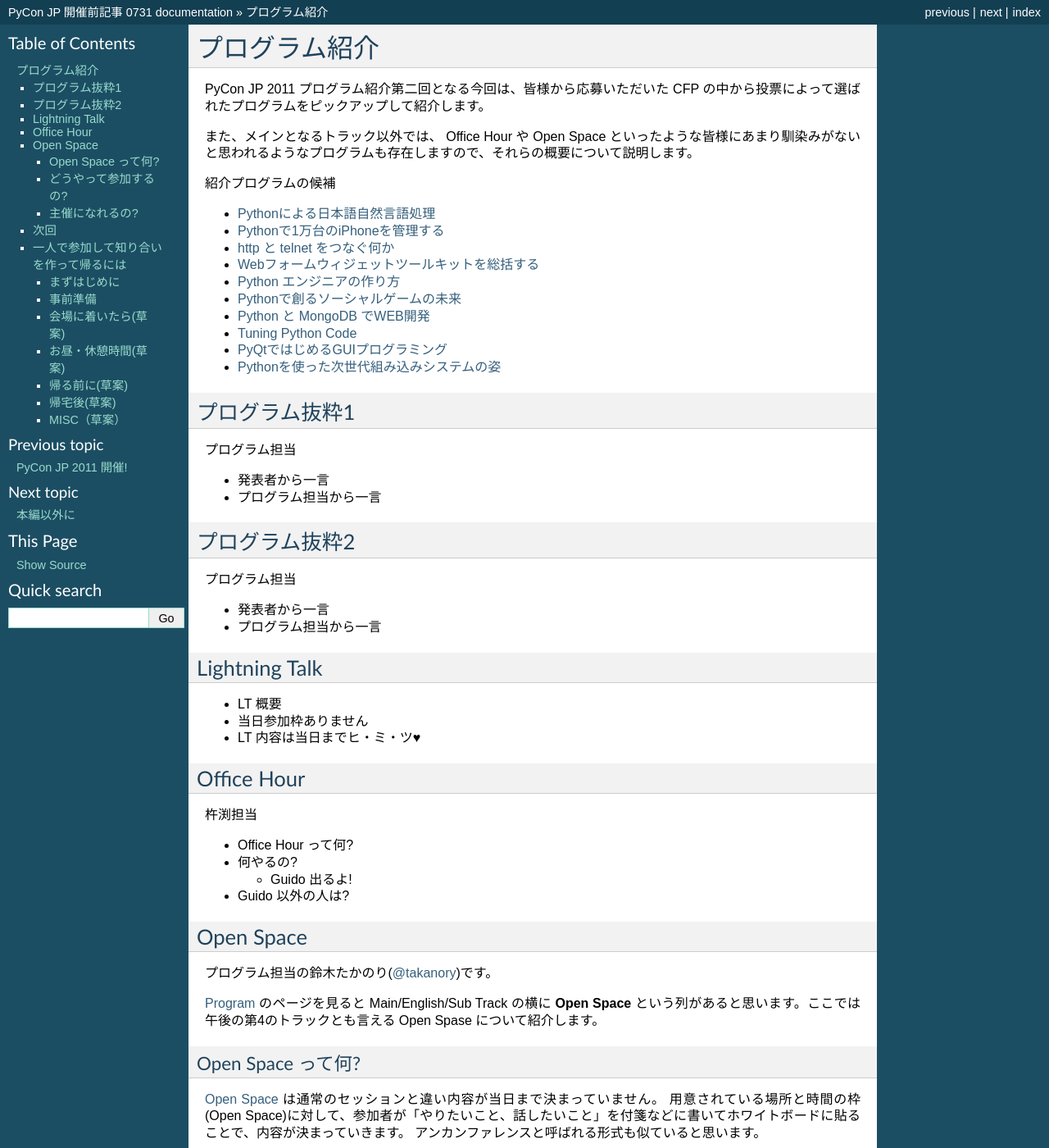
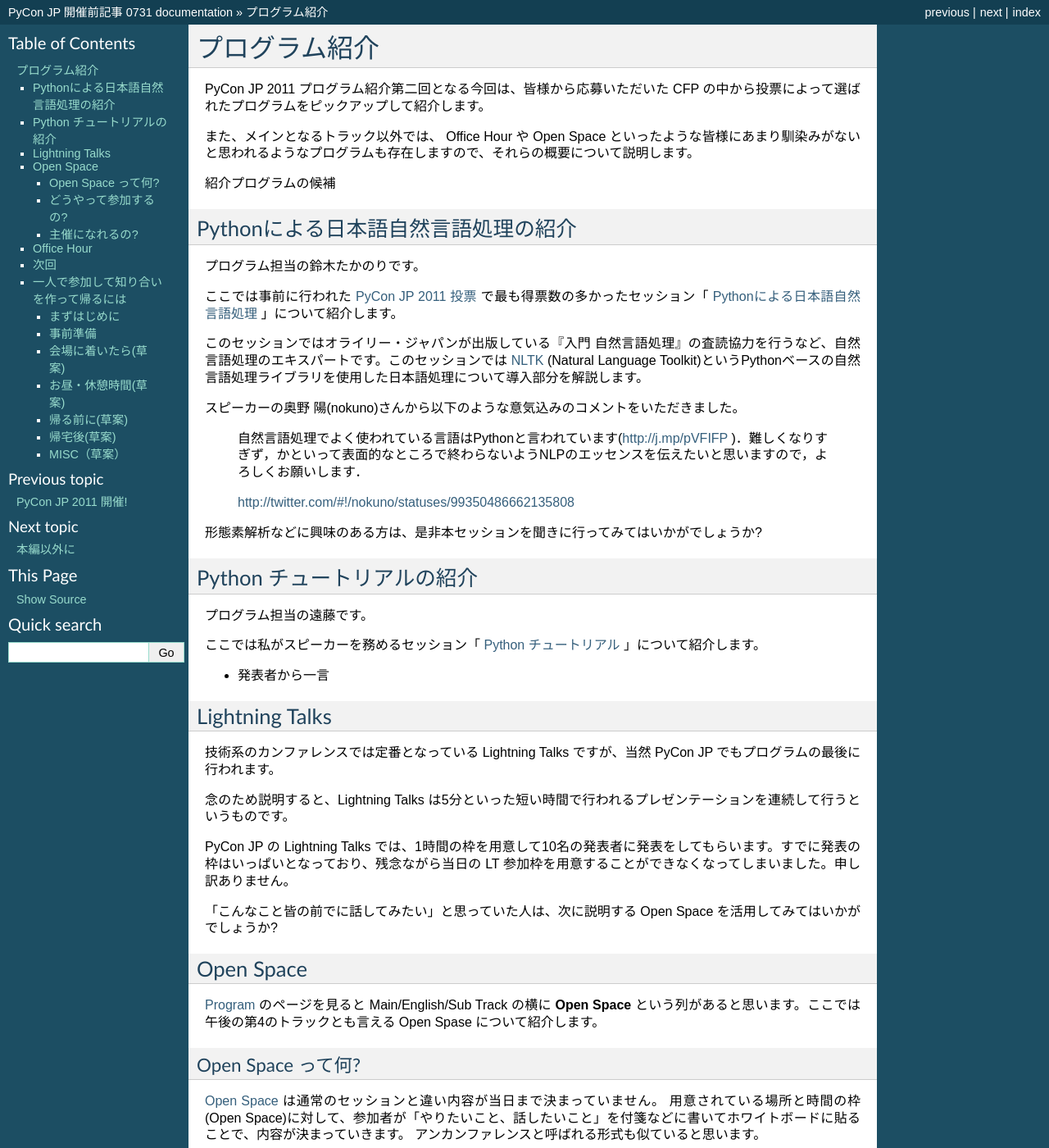
Before and after one commit to michilu/prepycon-article, a Sphinx documentation site: the page built from sphinx/vol2.rst, in a window 1280 px wide and 1400 px high. Shown: the whole window at 82% size. Built offline with Sphinx 7.4.7, drawn with Linux system fonts in a browser that asks for light colours; some of the changed text lies outside the part shown.

Commit message:
updated lightning talks section

```diff
--- a/sphinx/vol2.rst
+++ b/sphinx/vol2.rst
@@ -8,58 +8,47 @@
 
 紹介プログラムの候補
 
-- `Pythonによる日本語自然言語処理 <http://2011.pycon.jp/program/talks#id6>`_
-- `Pythonで1万台のiPhoneを管理する <http://2011.pycon.jp/program/talks#python1iphone>`_
-- `http と telnet をつなぐ何か <http://2011.pycon.jp/program/talks#http-telnet>`_
-- `Webフォームウィジェットツールキットを総括する <http://2011.pycon.jp/program/talks#web>`_
-- `Python エンジニアの作り方 <http://2011.pycon.jp/program/talks#python>`_
-- `Pythonで創るソーシャルゲームの未来 <http://2011.pycon.jp/program/talks#gold-sponser-session-python>`_
-- `Python と MongoDB でWEB開発 <http://2011.pycon.jp/program/talks#python-mongodb-web>`_
-- `Tuning Python Code <http://2011.pycon.jp/program/talks#tuning-python-code>`_
-- `PyQtではじめるGUIプログラミング <http://2011.pycon.jp/program/talks#pyqtgui>`_
-- `Pythonを使った次世代組み込みシステムの姿 <http://2011.pycon.jp/program/talks#id5>`_
+Pythonによる日本語自然言語処理の紹介
+====================================
+プログラム担当の鈴木たかのりです。
 
-プログラム抜粋1
-===============
-プログラム担当
+ここでは事前に行われた `PyCon JP 2011 投票 <http://2011.pyconjp.appspot.com/cfp>`_ で最も得票数の多かったセッション「
+`Pythonによる日本語自然言語処理 <http://2011.pycon.jp/program/talks#id6>`_
+」について紹介します。
+
+このセッションではオライリー・ジャパンが出版している『入門 自然言語処理』の査読協力を行うなど、自然言語処理のエキスパートです。このセッションでは
+`NLTK <http://www.nltk.org/>`_ (Natural Language Toolkit)というPythonベースの自然言語処理ライブラリを使用した日本語処理について導入部分を解説します。
+
+スピーカーの奥野 陽(nokuno)さんから以下のような意気込みのコメントをいただきました。
+
+  自然言語処理でよく使われている言語はPythonと言われています(http://j.mp/pVFIFP )．難しくなりすぎず，かといって表面的なところで終わらないようNLPのエッセンスを伝えたいと思いますので，よろしくお願いします．
+
+  http://twitter.com/#!/nokuno/statuses/99350486662135808
+
+形態素解析などに興味のある方は、是非本セッションを聞きに行ってみてはいかがでしょうか?
+
+Python チュートリアルの紹介
+===========================
+プログラム担当の遠藤です。
+
+ここでは私がスピーカーを務めるセッション「
+`Python チュートリアル <http://2011.pycon.jp/program/talks#id3>`_
+」について紹介します。
 
 - 発表者から一言
-- プログラム担当から一言
 
+Lightning Talks
+===============
+技術系のカンファレンスでは定番となっている Lightning Talks ですが、当然 PyCon JP でもプログラムの最後に行われます。
 
-プログラム抜粋2
-===============
+念のため説明すると、Lightning Talks は5分といった短い時間で行われるプレゼンテーションを連続して行うというものです。
 
-プログラム担当
+PyCon JP の Lightning Talks では、1時間の枠を用意して10名の発表者に発表をしてもらいます。すでに発表の枠はいっぱいとなっており、残念ながら当日の LT 参加枠を用意することができなくなってしまいました。申し訳ありません。
 
-- 発表者から一言
-- プログラム担当から一言
-
-
-Lightning Talk
-==============
-
-- LT 概要
-- 当日参加枠ありません
-- LT 内容は当日までヒ・ミ・ツ♥
-
-
-Office Hour
-===========
-
-杵渕担当
-
-- Office Hour って何?
-- 何やるの?
-
-  - Guido 出るよ!
-
-- Guido 以外の人は?
-
+「こんなこと皆の前でに話してみたい」と思っていた人は、次に説明する Open Space を活用してみてはいかがでしょうか?
 
 Open Space
 ==========
-プログラム担当の鈴木たかのり(`@takanory <http://twitter.com/takanory>`_)です。
 
 `Program <http://2011.pycon.jp/program>`_ のページを見ると Main/English/Sub Track の横に **Open Space** という列があると思います。ここでは午後の第4のトラックとも言える Open Spase について紹介します。
 
@@ -89,6 +78,19 @@
 主催になれるの?
 ---------------
 枠が空いている限りは誰でも主催者になれます。当日ホワイトボードを用意しますので、Open Spaceでやりたいことのタイトルを書いてください。「○○ユーザー会を開きたい」みたいな内容や、自分が気になっているプロダクトやサービスの名前書いて、同じ興味を持っている人と話しをするということも有効なOpen Spaceの使い方かも知れません。
+
+
+Office Hour
+===========
+
+杵渕担当
+
+- Office Hour って何?
+- 何やるの?
+
+  - Guido 出るよ!
+
+- Guido 以外の人は?
 
 
 次回
```
